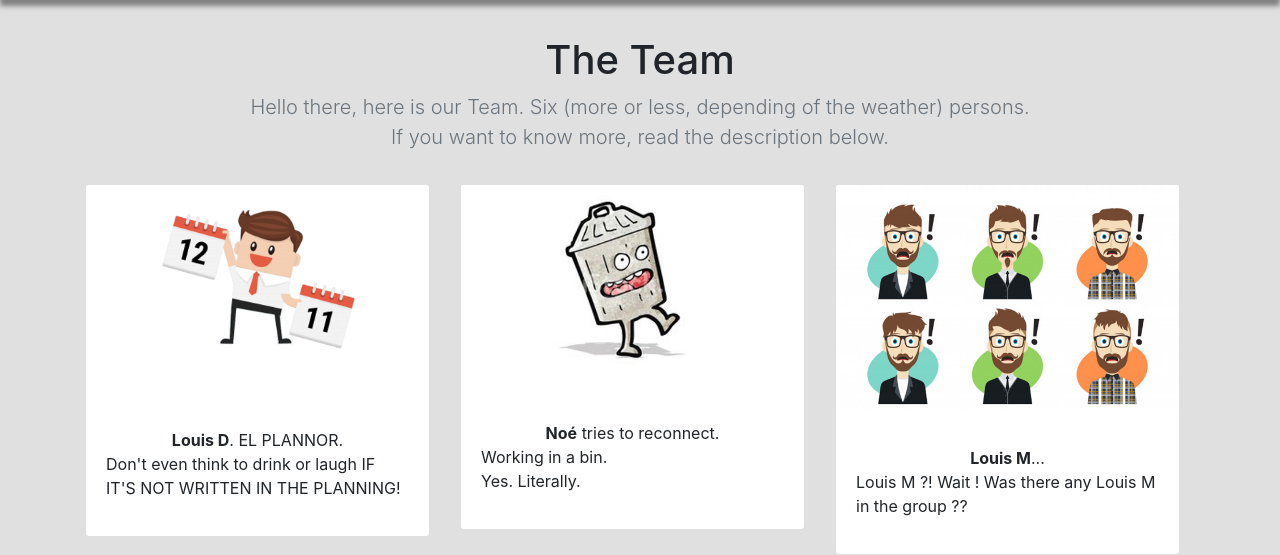
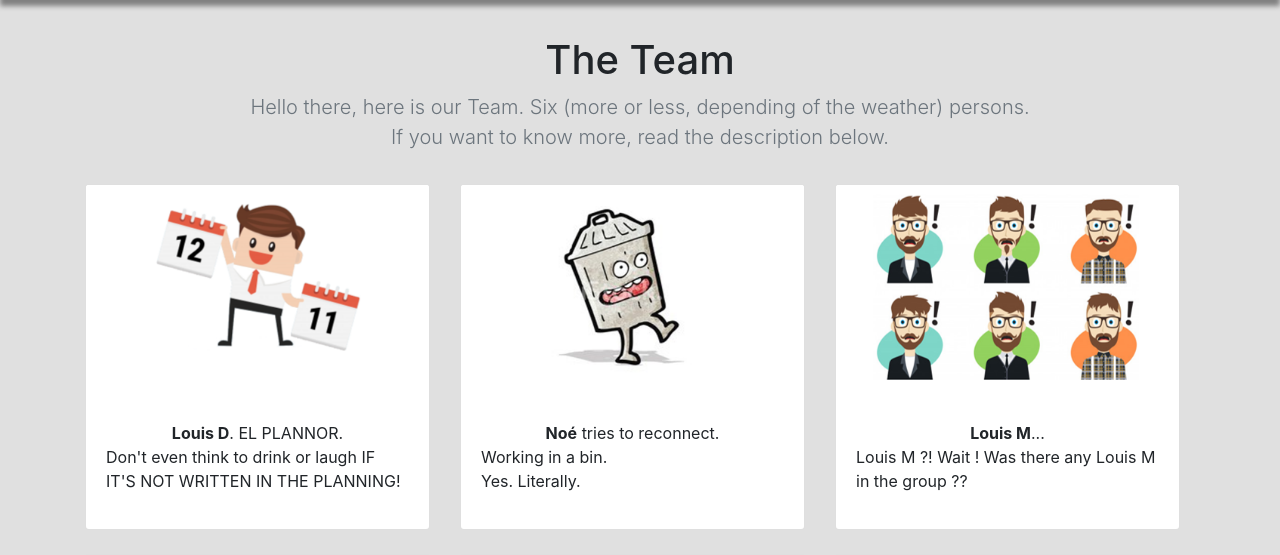
Before and after one commit to TT-txt/eniGame, a PHP site: page /eniGame/theTeam.php in a window 1280 px wide. Shown: the part 106-661 px from the top of the page. Run offline with PHP 8.4, Linux system fonts and the light colour scheme.

Commit message:
fixing images + css

```diff
--- a/web/rules.php
+++ b/web/rules.php
@@ -68,7 +68,7 @@
 									<img class="card-img-top" src="img/controls/arrow.PNG" alt="control" style="height: 100px; width: 100px; display: block;" data-holder-rendered="true">
 								</td>
 								<td class="align-middle">
-									<p class="lead text-muted">NOUVELLE CASE</p>
+									<p class="lead text-muted">ZQSD but not ZQSD</p>
 								</td>
 							</tr>
   						</tbody>
--- a/web/theTeam.php
+++ b/web/theTeam.php
@@ -23,7 +23,7 @@
 			<div class="row">
 				<div class="col-lg-4">
 					<div class="card mb-4 box-shadow">
-						<img class="card-img-top" style="background-color:white; background-size:100%" src="img/team/louisd.png" alt="Louis Ducrocq" style="height: 100%; width: 100%; display: block;" data-holder-rendered="true">
+						<img class="card-img-top" style="background-color:white;" src="img/team/louisd.png" alt="Louis Ducrocq" style="height: 200px; width: 100%; display: block;" data-holder-rendered="true">
 						<div class="card-body">
 							<p class="card-text"><center><b>Louis D</b>. EL PLANNOR. </center>Don't even think to drink or laugh IF IT'S NOT WRITTEN IN THE PLANNING! </p>
 						</div>
```
Also changed, not shown: web/img/team/hugo.png, web/img/team/louisd.png, web/img/team/louism.png, web/img/team/marie.png, web/img/team/noé.png, web/img/team/tt.png.
